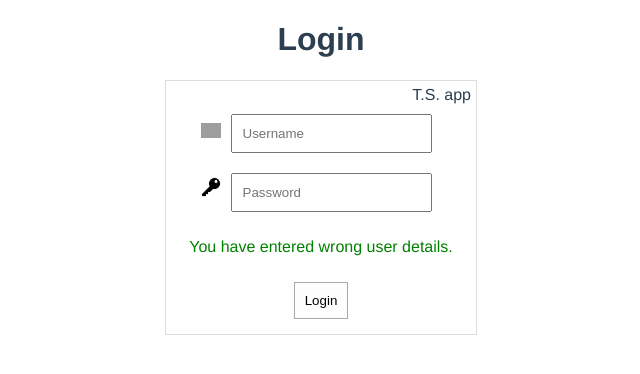
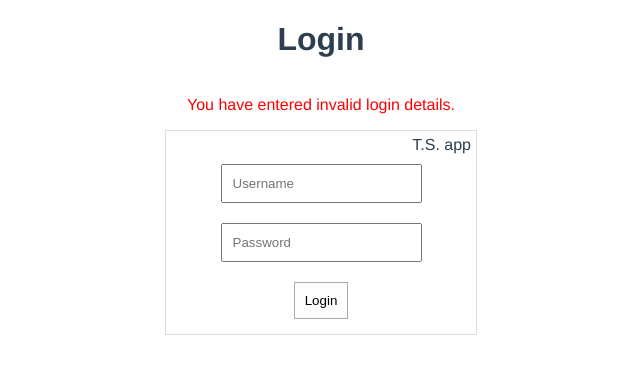
Before and after one commit to afrank03/theme-switcher-demo, a Vue app: page /#/ in a window 1280 px wide. Both pictures are taken after a click on the button "Login". Shown: the top 374 px of the page, without its empty margins (319-959 px from the left). Built offline with nearby package versions, Linux system fonts and the light colour scheme; grey boxes are pictures that could not be loaded.

Commit message:
[BUG] Fixing messages etc.

```diff
--- a/src/components/LoginForm.vue
+++ b/src/components/LoginForm.vue
@@ -3,13 +3,17 @@
     <h1>Login</h1>
     <div class="c-login">
       <div class="c-login__form">
+        <!-- Candidate for seprate component -->
         <div v-if="successMessage" class="c-login__success-message">
           <p>{{successMessage}}</p>
+        </div>
+        <div v-if="loginErrorMessage" class="c-login__error">
+          <p>{{loginErrorMessage}}</p>
         </div>
         <form>
           <span class="c-app-name">T.S. app</span>
           <div class="c-login__field">
-            <img src="./../assets/user.svg" width="20">
+            <!-- <img src="./../assets/user.svg" width="20"> -->
             <input
               v-model="username"
               type="text"
@@ -18,16 +22,13 @@
             />
           </div>
            <div class="c-login__field">
-             <img src="./../assets/key.png" width="20">
+             <!-- <img src="./../assets/key.png" width="20"> -->
              <input
               v-model="password"
               type="password"
               :maxlength="inputLimit"
               placeholder="Password"
             />
-           </div>
-           <div v-if="loginErrorMessage" class="c-login__error">
-             <p>{{loginErrorMessage}}</p>
            </div>
           <input type="button" value="Login" @click="login()"/>
         </form>
@@ -40,7 +41,7 @@
 import Login from '../utils/login';
 
 const config = {
-  loginErrorMessage: 'You have entered wrong user details.',
+  loginErrorMessage: 'You have entered invalid login details.',
   successMessage: 'You have successfully logged in.',
 };
 
@@ -48,7 +49,7 @@ export default {
   name: 'LoginForm',
   data() {
     return {
-      inputLimit: 10,
+      inputLimit: 100,
       username: null,
       password: null,
       loginErrorMessage: null,
@@ -58,13 +59,17 @@ export default {
   methods: {
     login() {
       try {
-        this.loginErrorMessage = null;
+        this._resetMessages();
         const user = Login.login(this.username, this.password);
         this.successMessage = config.successMessage;
         this.$store.dispatch('setUser', user);
       } catch (e) {
         this.loginErrorMessage = config.loginErrorMessage;
       }
+    },
+    _resetMessages() {
+      this.loginErrorMessage = null;
+      this.successMessage = null;
     },
   },
 };
@@ -76,11 +81,11 @@ export default {
   justify-content: center;
 
   &__success-message {
-    color: red;
+    color: green;
   }
 
   &__error {
-    color: green;
+    color: red;
   }
 
   &__form {
```
Also changed, not shown: 1 other file (tests, documents, lock files or other folders).
